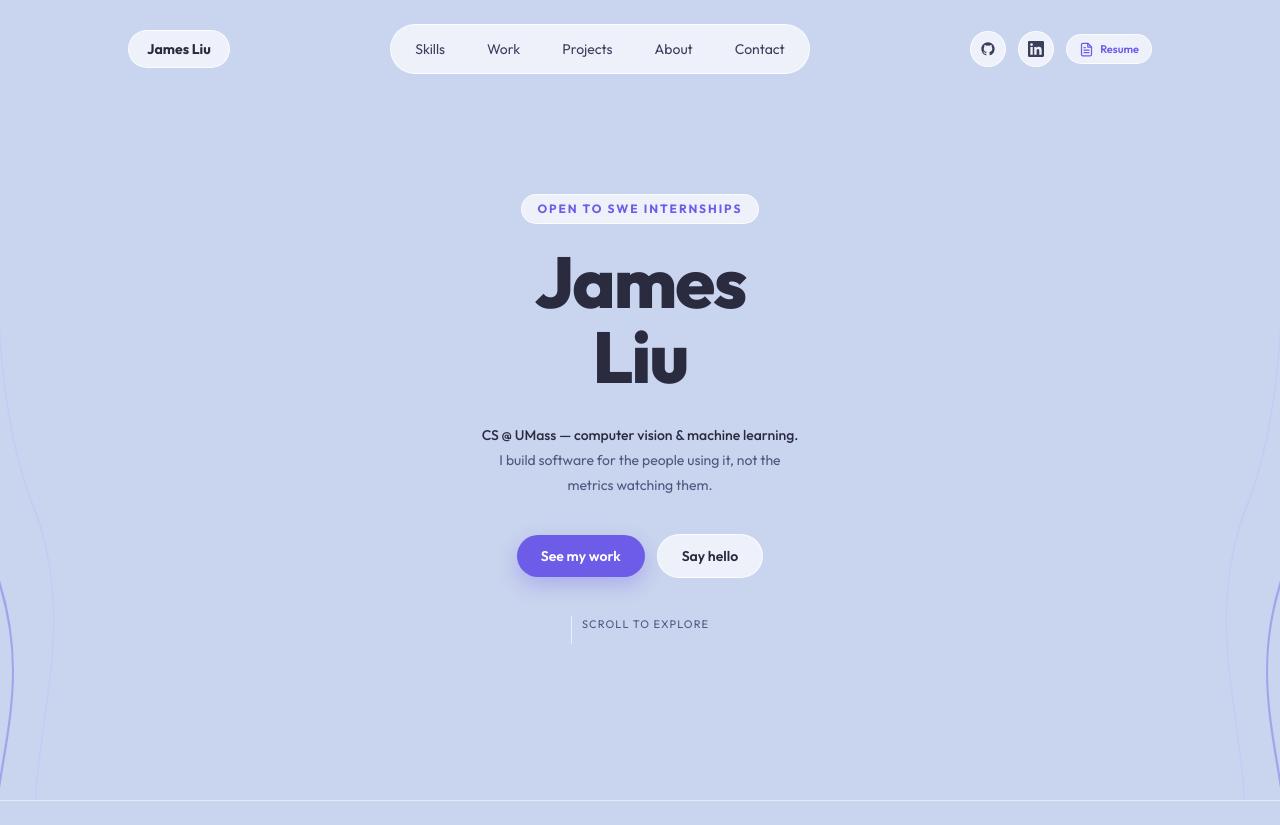
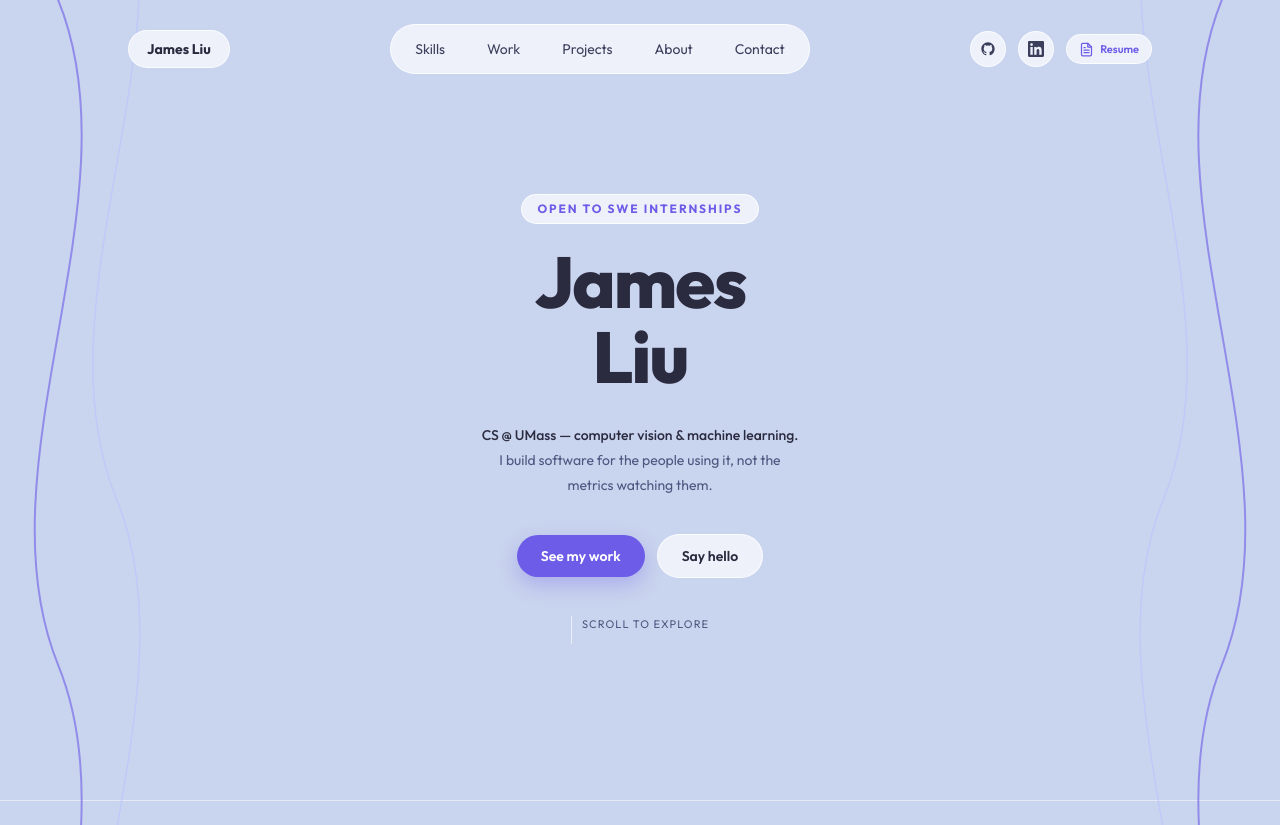
Before and after one commit to jameshualiu/jameshualiu.me, a Next.js app: page / in a window 1280 px wide. Shown: the top 825 px of the page. Built offline with nearby package versions, Linux system fonts and the light colour scheme.

Commit message:
feat: make curve line accents scroll with full page instead of fixed to hero

```diff
--- a/app/page.tsx
+++ b/app/page.tsx
@@ -5,10 +5,12 @@ import Projects from "@/components/Projects";
 import About from "@/components/About";
 import Contact from "@/components/Contact";
 import Footer from "@/components/Footer";
+import CurveLines from "@/components/CurveLines";
 
 export default function Home() {
   return (
     <main className="relative bg-[#c9d4ee] overflow-hidden">
+      <CurveLines />
       <Hero />
       <Skills />
       <Work />
--- /dev/null
+++ b/components/CurveLines.tsx
@@ -0,0 +1,42 @@
+function CurveLine({ side }: { side: "left" | "right" }) {
+  return (
+    <div
+      className={`hidden lg:block absolute top-0 h-full w-64 opacity-60 ${
+        side === "left" ? "left-0" : "right-0 -scale-x-100"
+      }`}
+      aria-hidden="true"
+    >
+      <svg
+        viewBox="0 0 220 1200"
+        preserveAspectRatio="none"
+        className="w-full h-full"
+      >
+        <path
+          d="M50,0 C120,60 -20,140 50,200 C120,260 -20,340 50,400 C120,460 -20,540 50,600 C120,660 -20,740 50,800 C120,860 -20,940 50,1000 C120,1060 -20,1140 50,1200"
+          fill="none"
+          stroke="#6c5ce7"
+          strokeWidth="2"
+          strokeLinecap="round"
+          vectorEffect="non-scaling-stroke"
+        />
+        <path
+          d="M100,-50 C170,10 30,90 100,150 C170,210 30,290 100,350 C170,410 30,490 100,550 C170,610 30,690 100,750 C170,810 30,890 100,950 C170,1010 30,1090 100,1150 C170,1210 30,1240 100,1250"
+          fill="none"
+          stroke="#b8c4ff"
+          strokeWidth="1.5"
+          strokeLinecap="round"
+          vectorEffect="non-scaling-stroke"
+        />
+      </svg>
+    </div>
+  );
+}
+
+export default function CurveLines() {
+  return (
+    <div className="absolute inset-0 z-0 pointer-events-none" aria-hidden="true">
+      <CurveLine side="left" />
+      <CurveLine side="right" />
+    </div>
+  );
+}
--- a/components/Hero.tsx
+++ b/components/Hero.tsx
@@ -42,38 +42,6 @@ const headlineVariants = {
 };
 
 const navItems = ["Skills", "Work", "Projects", "About", "Contact"];
-
-function CurveLines({ side }: { side: "left" | "right" }) {
-  return (
-    <div
-      className={`hidden lg:block absolute top-0 h-full w-56 opacity-40 ${
-        side === "left" ? "left-0 -translate-x-24" : "right-0 translate-x-24 -scale-x-100"
-      }`}
-      aria-hidden="true"
-    >
-      <svg
-        viewBox="0 0 220 280"
-        preserveAspectRatio="none"
-        className="w-full h-full"
-      >
-        <path
-          d="M10,0 C80,60 20,140 90,200 C140,250 60,280 100,320"
-          fill="none"
-          stroke="#6c5ce7"
-          strokeWidth="2"
-          strokeLinecap="round"
-        />
-        <path
-          d="M50,-20 C120,40 60,120 130,180 C180,230 100,270 140,320"
-          fill="none"
-          stroke="#b8c4ff"
-          strokeWidth="1.5"
-          strokeLinecap="round"
-        />
-      </svg>
-    </div>
-  );
-}
 
 export default function Hero() {
   const [activeSection, setActiveSection] = useState("");
@@ -170,9 +138,7 @@ export default function Hero() {
       </motion.nav>
 
       {/* Hero content */}
-      <section className="relative min-h-screen flex flex-col items-center justify-center px-6 pt-24 pb-16 sm:px-12 overflow-hidden">
-        <CurveLines side="left" />
-        <CurveLines side="right" />
+      <section className="relative min-h-screen flex flex-col items-center justify-center px-6 pt-24 pb-16 sm:px-12">
         <div className="relative max-w-2xl mx-auto w-full flex flex-col items-center text-center">
           <motion.p
             className="glass-pill inline-block text-[#6c5ce7] text-xs tracking-[0.16em] uppercase font-bold rounded-full px-4 py-1.5 mb-5"
```
